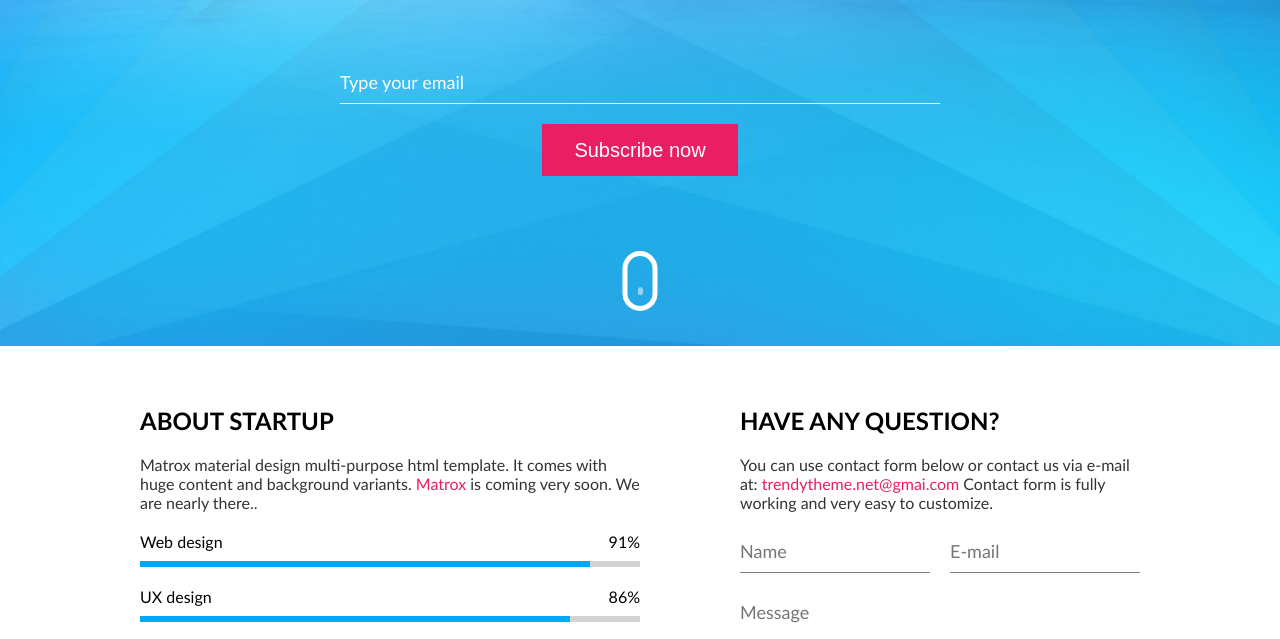
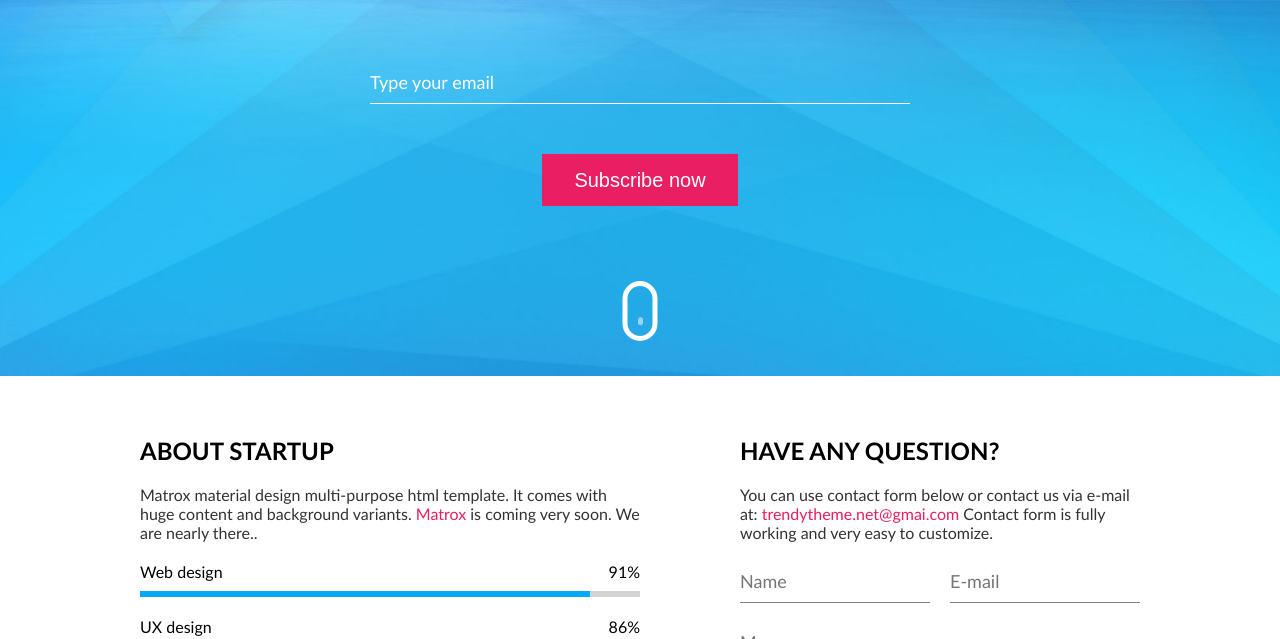
Before and after one commit to Spectatour/05-coming-soon, a website: page index.html in a window 1280 px wide. Shown: the part 461-1100 px from the top of the page. Drawn offline with Linux system fonts and the light colour scheme.

Commit message:
Quick fix

```diff
--- a/css/components/form.css
+++ b/css/components/form.css
@@ -32,9 +32,10 @@
 }
 
 .form.subscribe {
-    width: 100%;
+    width: 90%;
     padding: 5em 0;
     justify-content: center;
+    gap: 50px;
 }
 
 .subscribe > input{
```
